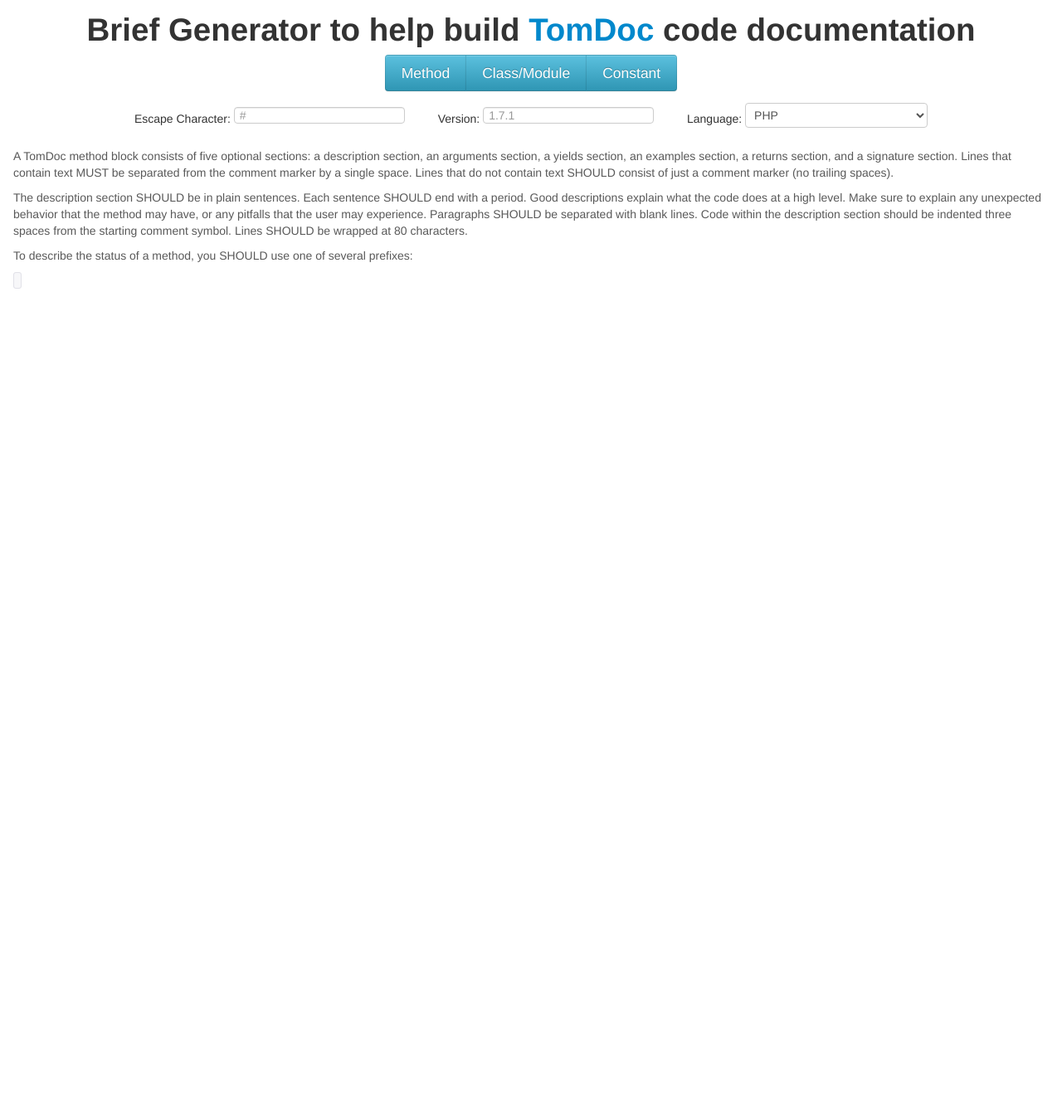
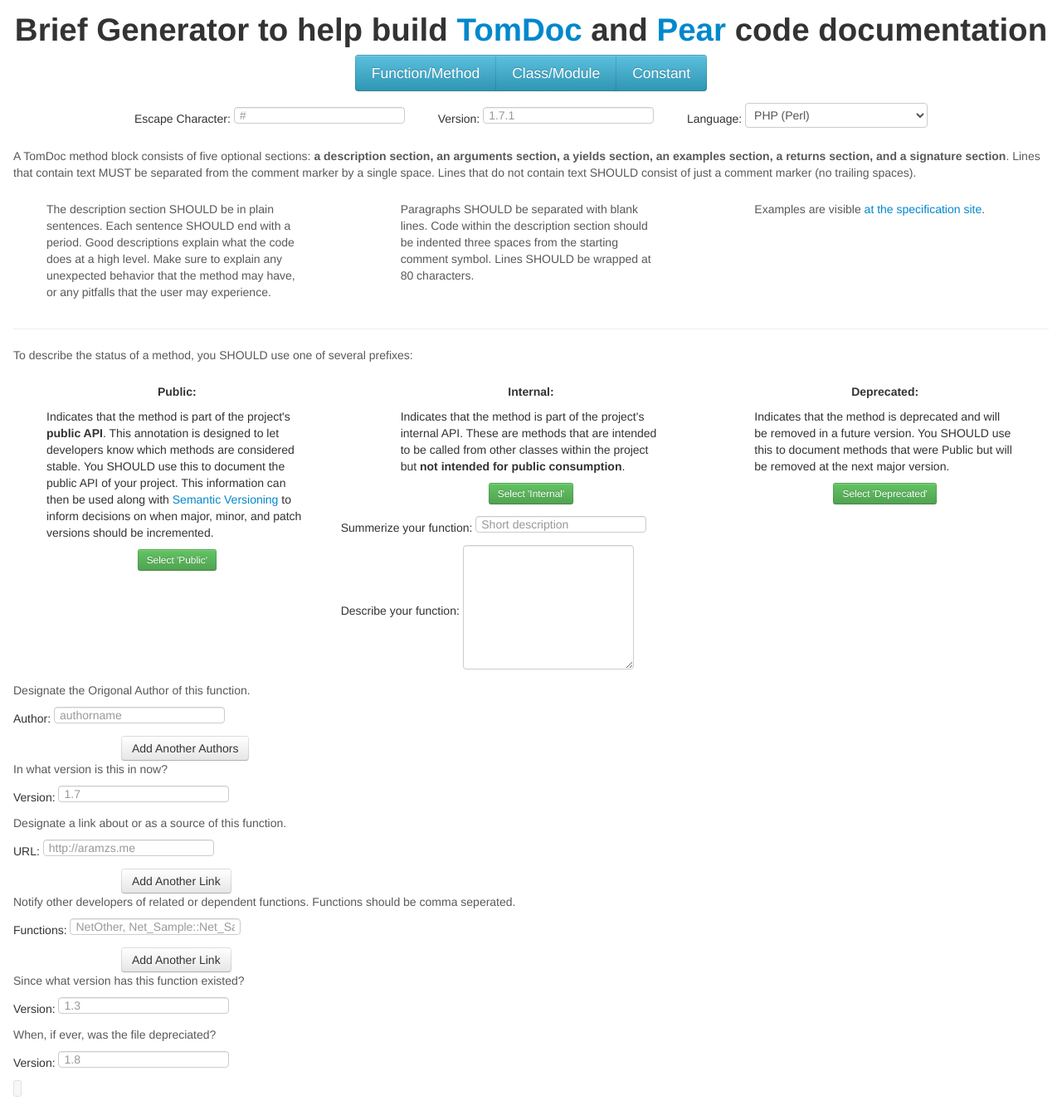
Before and after one commit to AramZS/inline-doc-generator, a PHP site: page / in a window 1280 px wide. Shown: the whole page at 83% size. Before the commit the page ends 348 px from the top, so only its background shows below. Run offline with PHP 8.4, Linux system fonts and the light colour scheme.

Commit message:
addl doc fields, inc pear

```diff
--- a/index.php
+++ b/index.php
@@ -13,12 +13,12 @@
 <body>
 
 <header>
-	<h1 class="text-center">Brief Generator to help build <a target="_blank" title="TomDoc specifications" href="http://tomdoc.org/">TomDoc</a> code documentation</h1>
+	<h1 class="text-center">Brief Generator to help build <a target="_blank" title="TomDoc specifications" href="http://tomdoc.org/">TomDoc</a> and <a target="_blank" title="Docblock Comment standards" href="http://pear.php.net/manual/en/standards.sample.php">Pear</a> code documentation</h1>
 </header>
 
 <section id="type_selection" class="text-center">
 	<div class="btn-group">
-		<a class="btn btn-info btn-large" id="type-method" href="#">Method</a>
+		<a class="btn btn-info btn-large" id="type-method" href="#">Function/Method</a>
 		<a class="btn btn-info btn-large" id="type-class-module" href="#">Class/Module</a>
 		<a class="btn btn-info btn-large" id="type-constant" href="#">Constant</a>
 	</div>
@@ -30,23 +30,112 @@
 		<label>Version: <input type="text" placeholder="1.7.1"></label>
 		<label>Language:
 			<select>
-				<option value="php">PHP</option>
+				<option value="php">PHP (Perl)</option>
 				<option value="javascript">JavaScript</option>
-				<option value="ruby">Ruby</option>
+				<option value="ruby">Ruby (TomDoc)</option>
 			</select>
 		</label>
 	</fieldset>
 </section>
 
 <section id="components">
-	<fieldset id="method-components">
+	<fieldset id="components">
 		<span class="help-block">
-			A TomDoc method block consists of five optional sections: a description section, an arguments section, a yields section, an examples section, a returns section, and a signature section.
+			A TomDoc method block consists of five optional sections: <strong>a description section, an arguments section, a yields section, an examples section, a returns section, and a signature section</strong>.
 			Lines that contain text MUST be separated from the comment marker by a single space. Lines that do not contain text SHOULD consist of just a comment marker (no trailing spaces).
 		</span>
+		<section id="method-description" class="php-class php-function ruby-method">
+			<div class="help-block row-fluid grid help-standout">
+				<div class="span4 help-standout-block"><figure>The description section SHOULD be in plain sentences. Each sentence SHOULD end with a period. Good descriptions explain what the code does at a high level. Make sure to explain any unexpected behavior that the method may have, or any pitfalls that the user may experience.</figure></div>
+
+				<div class="span4 help-standout-block"><figure>Paragraphs SHOULD be separated with blank lines. Code within the description section should be indented three spaces from the starting comment symbol. Lines SHOULD be wrapped at 80 characters.</figure></div>
+
+				<div class="span4 help-standout-block"><figure>Examples are visible <a target="_blank" title="TomDoc specifications" href="http://tomdoc.org/">at the specification site</a>.</figure></div>
+			</div>
+			<div class="clear"><hr /></div>
+			<p class="help-block">To describe the status of a method, you SHOULD use one of several prefixes:</p>
+			<section class="row-fluid show-grid grid" class="php-class php-function ruby-method">
+				<div class="span4 select-figure" id="method-description-public">
+					<figure>
+						<header>
+							<h5 class="text-center">Public:</h5>
+						</header>
+						<p>Indicates that the method is part of the project's <strong>public API</strong>. This annotation is designed to let developers know which methods are considered stable. You SHOULD use this to document the public API of your project. This information can then be used along with <a target="_blank" title="Semantic Versioning Specifications" href="http://semver.org/">Semantic Versioning</a> to inform decisions on when major, minor, and patch versions should be incremented.</p>
+						<footer>
+							<div class="text-center"><a class="btn btn-success btn-small" id="method-description-public-select" href="#">Select 'Public'</a></div>
+						</footer>
+					</figure>
+				</div>
+				<div class="span4 select-figure" id="method-description-internal">
+					<figure>
+						<header>
+							<h5 class="text-center">Internal:</h5>
+						</header>
+						<p>Indicates that the method is part of the project's internal API. These are methods that are intended to be called from other classes within the project but <strong>not intended for public consumption</strong>.</p>
+						<footer>
+							<div class="text-center"><a class="btn btn-success btn-small" id="method-description-internal-select" href="#">Select 'Internal'</a></div>
+						</footer>
+					</figure>
+				</div>
+				<div class="span4 select-figure" id="method-description-deprecated">
+					<figure>
+						<header>
+							<h5 class="text-center">Deprecated:</h5>
+						</header>
+						<p>Indicates that the method is deprecated and will be removed in a future version. You SHOULD use this to document methods that were Public but will be removed at the next major version.</p>
+						<footer>
+							<div class="text-center"><a class="btn btn-success btn-small" id="method-description-deprecated-select" href="#">Select 'Deprecated'</a></div>
+						</footer>
+					</figure>
+				</div>
+			<div class="clear"><hr /></div>
+			<div id="method-description-short" class="input-box">
+				<label>Summerize your function:
+					<input type="text" placeholder="Short description">
+				</label>
+			</div>
+			<div id="method-description-long" class="input-box">
+				<label>Describe your function:
+					<textarea rows="7" cols="80" placeholder="Long description (if any)...">
+					</textarea>
+				</label>
+			</div>
+			</section>
+			<section class="php-class php-function input-box">
+				<span class="help-block">Designate the Origonal Author of this function.</span>
+				<div id="authors-box">
+					<label>Author: <input type="text" placeholder="authorname"></label>
+				</div>
+				<a class="add-more btn offset1" id="more-authors">Add Another Authors</a>
+			</section>
+			<section class="php-class php-function input-box">
+				<span class="help-block">In what version is this in now?</span>
+				<label>Version: <input type="text" placeholder="1.7"></label>
+			</section>
+			<section class="php-class php-function input-box">
+				<span class="help-block">Designate a link about or as a source of this function.</span>
+				<div id="links-box">
+					<label>URL: <input type="text" placeholder="http://aramzs.me"></label>
+				</div>
+				<a class="add-more btn offset1" id="more-links">Add Another Link</a>
+			</section>
+			<section class="php-class php-function input-box">
+				<span class="help-block">Notify other developers of related or dependent functions. Functions should be comma seperated.</span>
+				<div id="other-functions-box">
+					<label>Functions: <input type="text" placeholder="NetOther, Net_Sample::Net_Sample()"></label>
+				</div>
+				<a class="add-more btn offset1" id="more-links">Add Another Link</a>
+			</section>
+			<section class="php-class php-function input-box">
+				<span class="help-block">Since what version has this function existed?</span>
+				<label>Version: <input type="text" placeholder="1.3"></label>
+			</section>
+			<section class="php-class php-function input-box">
+				<span class="help-block">When, if ever, was the file depreciated?</span>
+				<label>Version: <input type="text" placeholder="1.8"></label>
+			</section>
+		</section>
 		<section id="method-description">
-			<p class="help-block">The description section SHOULD be in plain sentences. Each sentence SHOULD end with a period. Good descriptions explain what the code does at a high level. Make sure to explain any unexpected behavior that the method may have, or any pitfalls that the user may experience. Paragraphs SHOULD be separated with blank lines. Code within the description section should be indented three spaces from the starting comment symbol. Lines SHOULD be wrapped at 80 characters.</p>
-			<p class="help-block">To describe the status of a method, you SHOULD use one of several prefixes:</p>
 		</section>
 	</fieldset>
 </section>
```
